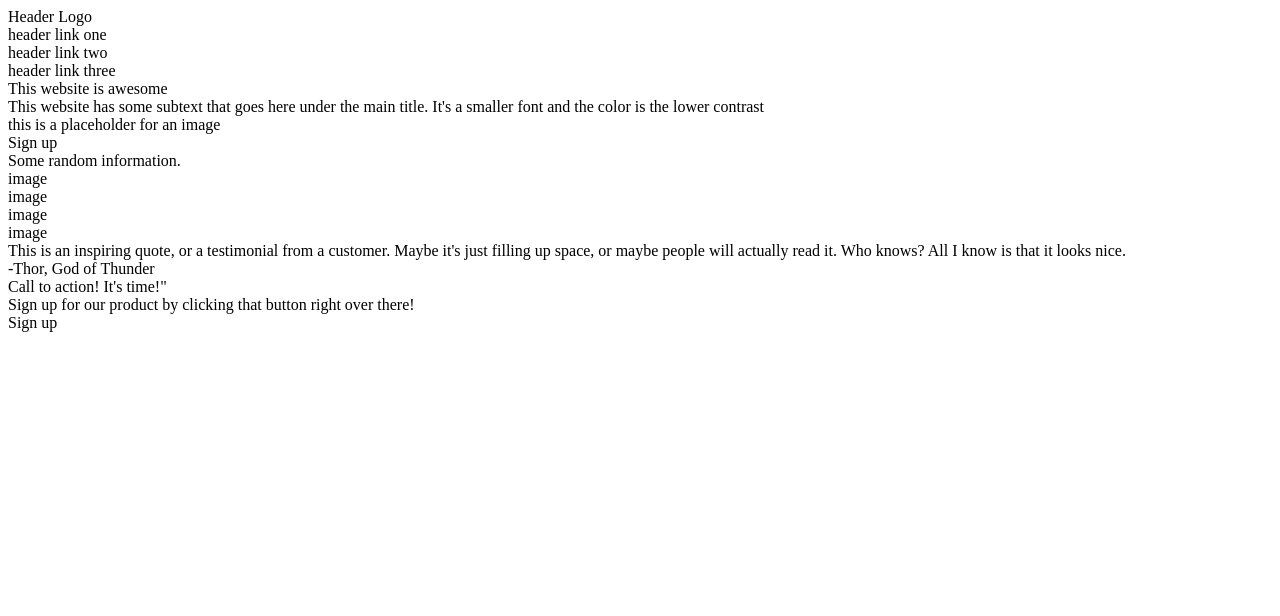
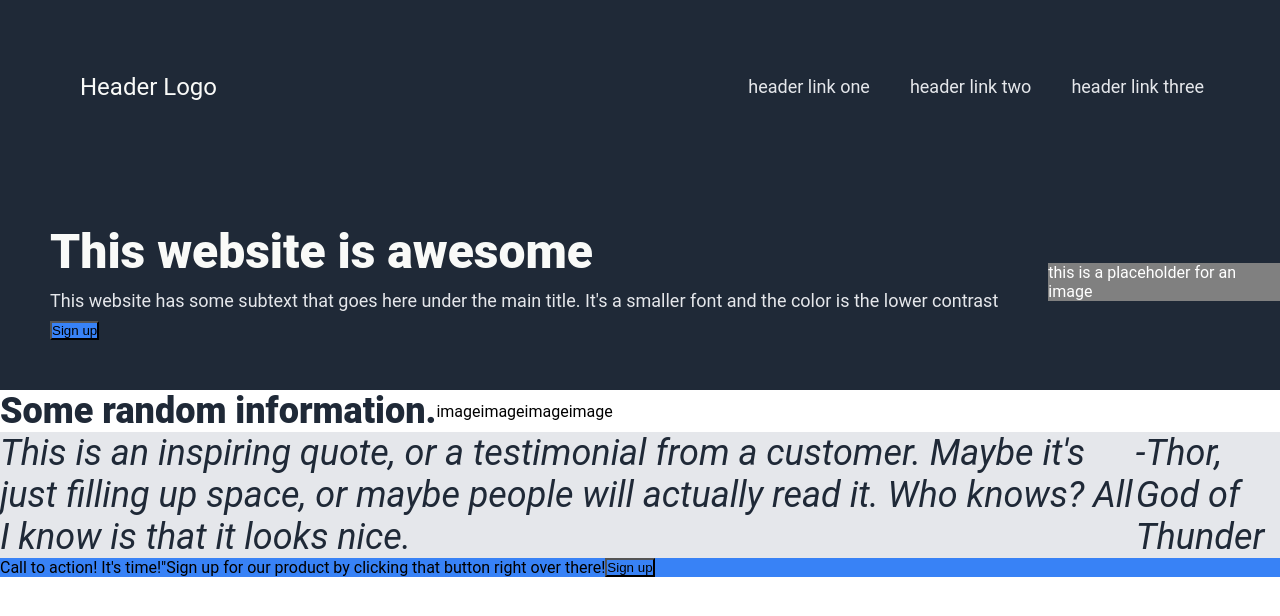
Before and after one commit to BraxtonTillman/odin-landing-page, a plain HTML site: page index.html in a window 1280 px wide. Drawn offline with Linux system fonts and the light colour scheme.

Commit message:
update index and style

```diff
--- a/index.html
+++ b/index.html
@@ -4,27 +4,37 @@
     <meta charset="UTF-8">
     <meta name="viewport" content="width=device-width, initial-scale=1.0">
     <title>Landing Page</title>
+    <link rel="stylesheet" href="style.css"
 </head>
 <body>
 
-    <div class="section">
-        <div class="container">
-            <div class="item">Header Logo</div>
-            <div class="item">header link one</div>
-            <div class="item">header link two</div>
-            <div class="item">header link three</div>
-            <div class="item">This website is awesome</div>
-            <div class="item">This website has some subtext that goes here under the
-                main title. It's a smaller font and the color is the lower contrast
+    <div class="header">
+        <div class="container" id="header-container">
+            <div class="item" id="header-logo">Header Logo</div>
+            <div class="right-group">
+                <div class="item-link-text">header link one</div>
+                <div class="item-link-text">header link two</div>
+                <div class="item-link-text">header link three</div>
             </div>
-            <div class="image">this is a placeholder for an image</div>
-            <div class="button">Sign up</div>
+        </div>
+
+        <div class="container" id="hero">
+            <div class="hero-left-group">
+                <div class="item" id="hero-main-text">This website is awesome</div>
+                <div class="item" id="hero-secondary-text">This website has some subtext that goes here
+                     under the main title. It's a smaller font and the color is the lower contrast
+                </div>
+                <button>Sign up</button>
+            </div>
+            <div class="container" id="image-placeholder">
+                <div class="image">this is a placeholder for an image</div>
+            </div>
         </div>
     </div>
 
-    <div class="section">
+    <div class="section" id="first">
         <div class="container">
-            <div class="item">Some random information.</div>
+            <div class="item" id="info-text">Some random information.</div>
             <div class="image">image</div>
             <div class="image">image</div>
             <div class="image">image</div>
@@ -32,7 +42,7 @@
         </div>
     </div>
 
-    <div class="section">
+    <div class="section" id="second">
         <div class="container">
             <div class="item">This is an inspiring quote, or a testimonial
                 from a customer. Maybe it's just filling up space, or maybe
@@ -43,11 +53,11 @@
         </div>
     </div>
 
-    <div class="section">
+    <div class="section" id="third">
         <div class="container">
             <div class="item">Call to action! It's time!"</div>
             <div class="item">Sign up for our product by clicking that button right over there!</div>
-            <div class="button">Sign up</div>
+            <button>Sign up</button>
         </div>
     </div>
 
--- a/style.css
+++ b/style.css
@@ -0,0 +1,106 @@
+div {
+    font-family: 'Roboto';
+}
+
+.header {
+    background-color: #1F2937;
+
+}
+
+.section {
+
+}
+
+.container {
+    display: flex;
+    align-items: center;
+    width: 100%;
+    box-sizing: border-box;
+}
+
+.item {
+    display: flex;
+}
+
+button, #third {
+    background-color: #3882F6;
+}
+
+.image {
+
+}
+
+#header-logo {
+    font-size: 24px;
+    color: #F9FAF8;
+}
+
+.item-link-text, #hero-secondary-text {
+    font-size: 18px;
+    color: #E5E7EB;
+}
+
+#hero-main-text {
+    font-size: 48px;
+    font-weight: 900;
+    color: #F9FAF8;
+}
+
+#first {
+
+}
+
+#second {
+    background-color: #E5E7EB;
+    color: #1F2937;
+    font-size: 36px;
+    font-style: italic;
+}
+
+#info-text {
+    font-size: 36px;
+    color: #1F2937;
+    font-weight: 900;
+}
+
+#header-container {
+    display: flex;
+    padding: 38px;
+    padding-left: 80px;
+    align-items: center;
+}
+
+.right-group {
+    display: flex;
+    align-items: center;
+    margin-left: auto;
+    gap: 40px;
+    padding: 38px;
+}
+
+* {
+    margin: 0;
+    padding: 0;
+
+}
+
+.container#hero {
+    height: 100%;
+    display: flex;
+}
+
+.hero-left-group {
+    flex-direction: column;
+    display: flex;
+    padding: 50px;
+    align-items: start;
+    gap: 10px;
+}
+
+
+.container#image-placeholder {
+    flex: 1;
+    color: white;
+    background-color: grey;
+    display: flex;
+}
```
